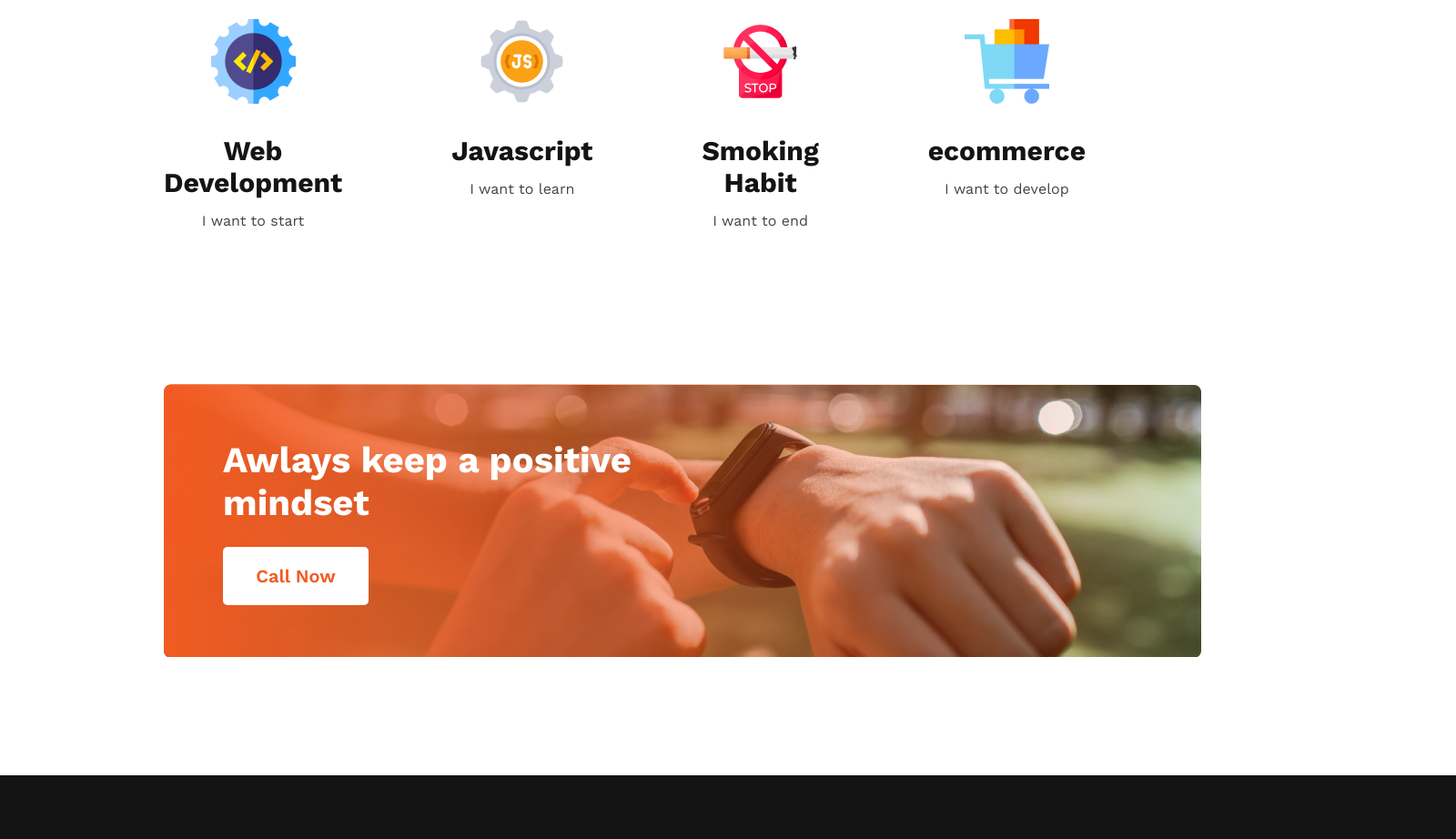
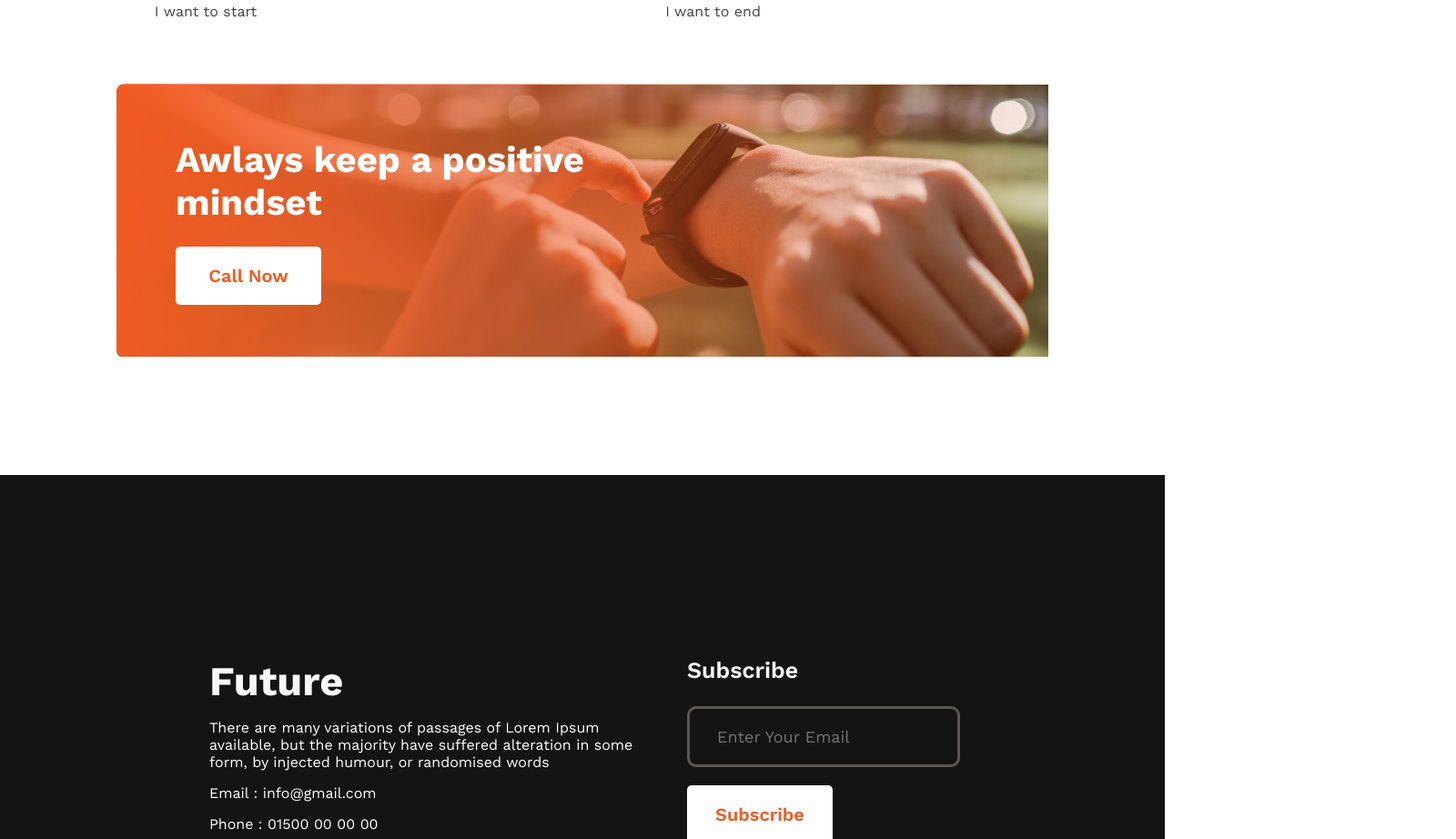
Before and after one commit to NN-shanta/new-year-new-me, a plain HTML site: page index.html in a window 1280 px wide. Shown: the part 2176-3098 px from the top of the page at 91% size, 1600 px wide, since content can reach past the window. Drawn offline with nearby package versions, Linux system fonts and the light colour scheme.

Commit message:
footer fixed

```diff
--- a/style.css
+++ b/style.css
@@ -10,12 +10,11 @@
   display: flex;
   justify-content: right;
   align-items: center;
-
 }
 /* banner design */
 .banner-description {
   width: 500px;
-  padding-right:100px;
+  padding-right: 100px;
   text-align: right;
 }
 .banner-title {
@@ -42,12 +41,13 @@
 }
 /* banner design */
 main section {
-  margin: 150px 180px 0px;
+  width: 80%;
+  margin: 0px auto;
 }
 /* My failures of previous year */
 .failures {
   display: flex;
-  /* justify-content: space-around; */
+  justify-content: space-around;
 }
 .failures-image {
   width: 450px;
@@ -66,9 +66,8 @@ main section {
 /* My Plans */
 .plans-title {
   text-align: center;
+  margin-top: 70px;
   margin-bottom: 60px;
-}
-.courses {
 }
 .course {
   text-align: center;
@@ -84,8 +83,9 @@ main section {
 /* start mindset section */
 .mindset-section {
   background-image: url("images/gradient2.png"), url("images/watch.png");
-  width: 1140px;
+  width: 100%;
   height: 300px;
+  margin-top: 50px;
 }
 .mindset-description {
   padding-top: 60px;
@@ -100,8 +100,8 @@ main section {
   background-color: #fff;
 }
 footer {
-  width: 1600px;
-  height: 577px;
+  width: 100%;
+  height: 550px;
   background: #151414;
   margin-top: 130px;
 }
```
